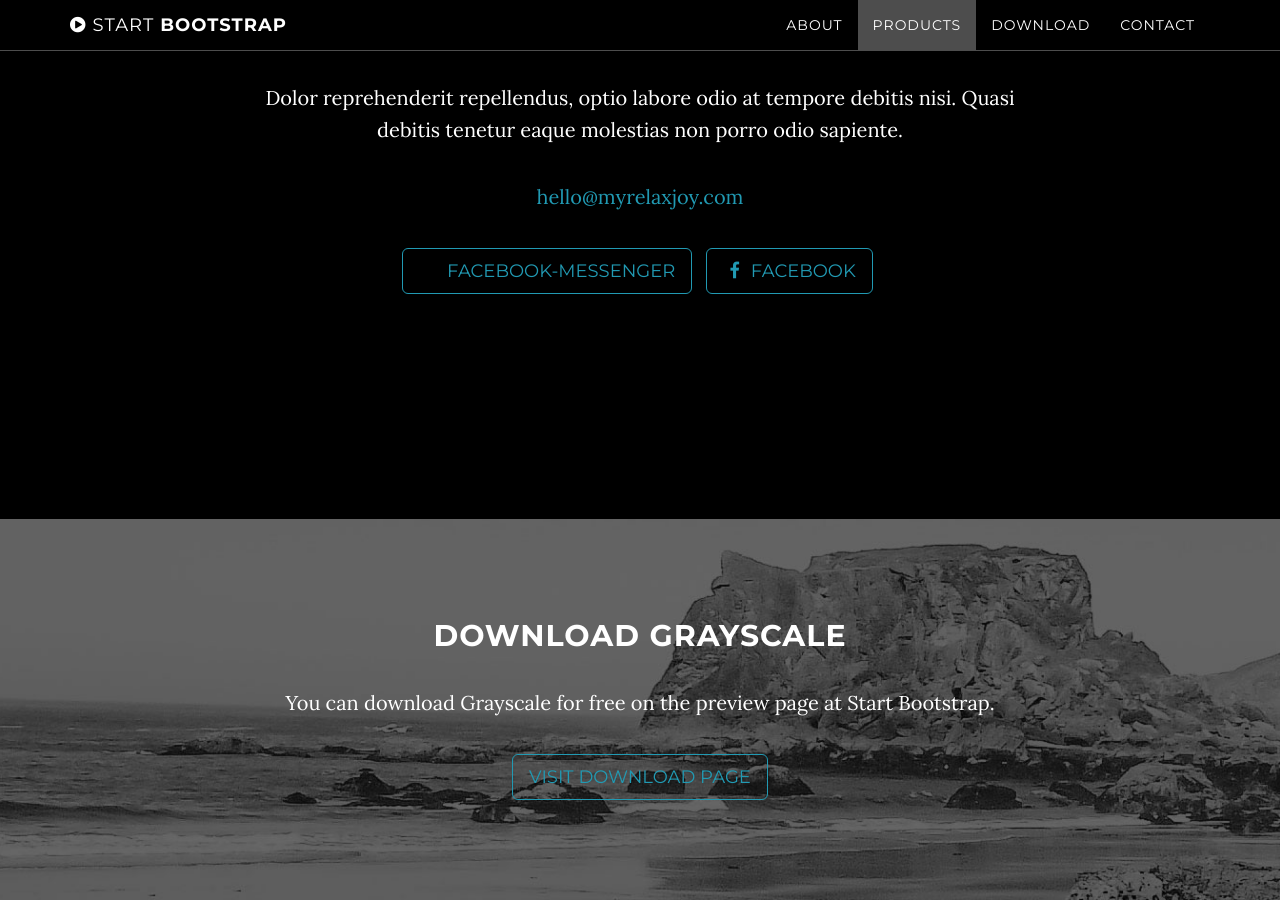
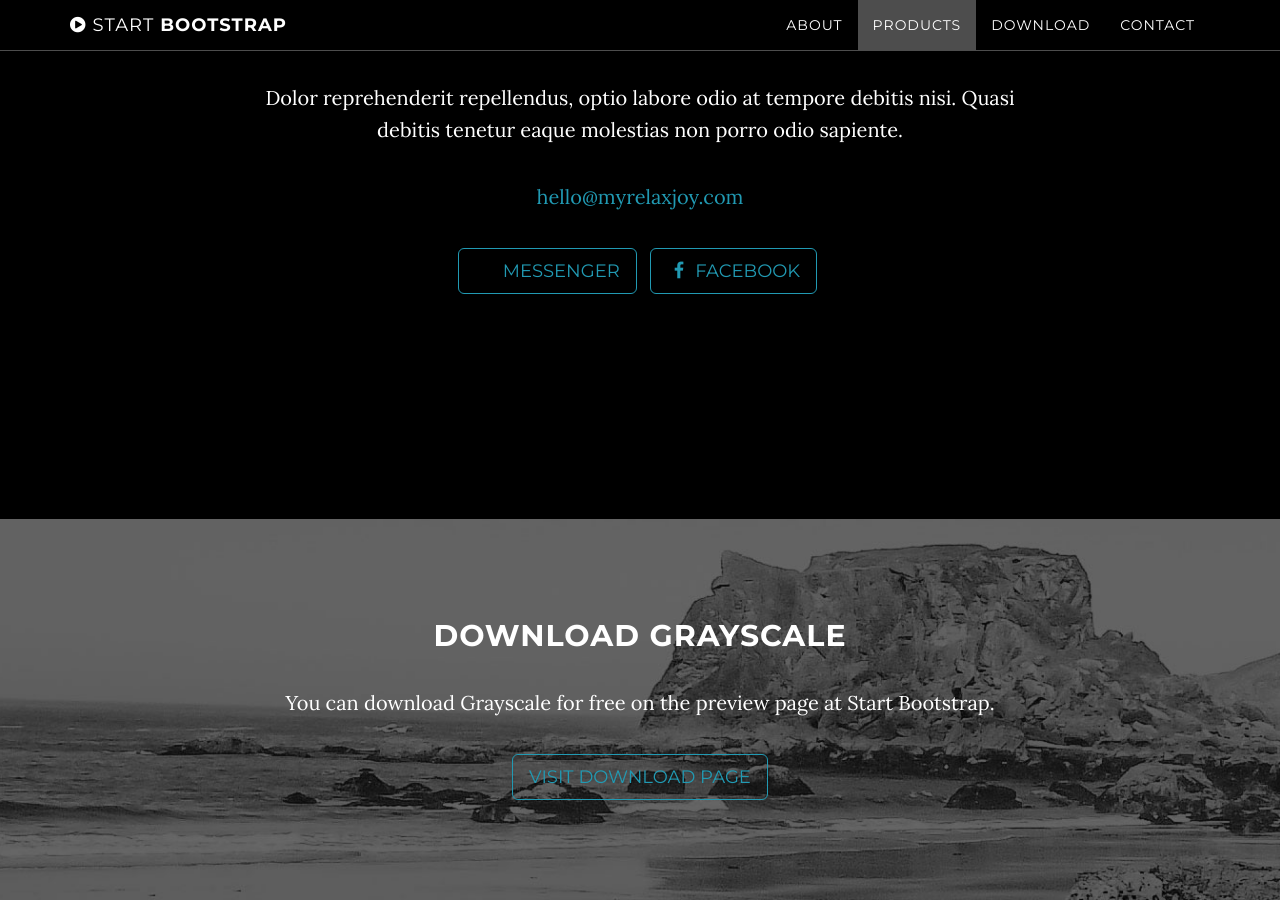
Before and after one commit to cosminpopa083/cosminpopa083.github.io, a Jekyll site: the page built from index.html, in a window 1280 px wide and 900 px high, scrolled down 1779 px. Built offline with Jekyll 4.4.1, drawn with Linux system fonts in a browser that asks for light colours; some of the changed text lies outside the part shown.

Commit message:
Update _config.yml

```diff
--- a/_config.yml
+++ b/_config.yml
@@ -15,7 +15,7 @@ footer: RELAX & JOY
 
 # Social networks usernames (many more available: google-plus, flickr, dribbble, pinterest, instagram, tumblr, linkedin, etc.)
 social:
-  - title: facebook-messenger
+  - title: messenger
     url: m.me/myrelaxjoy
   - title: facebook
     url: https://www.facebook.com/myrelaxjoy
```
